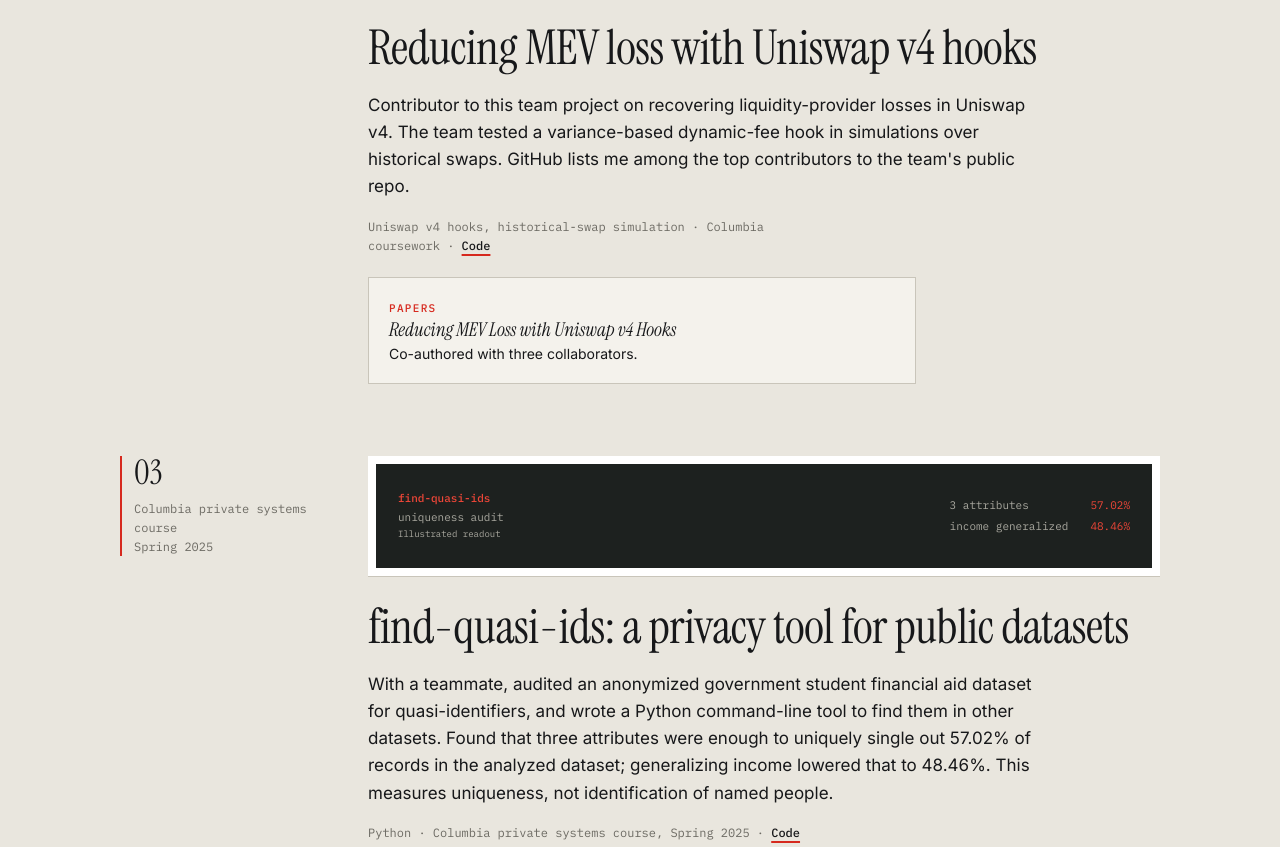
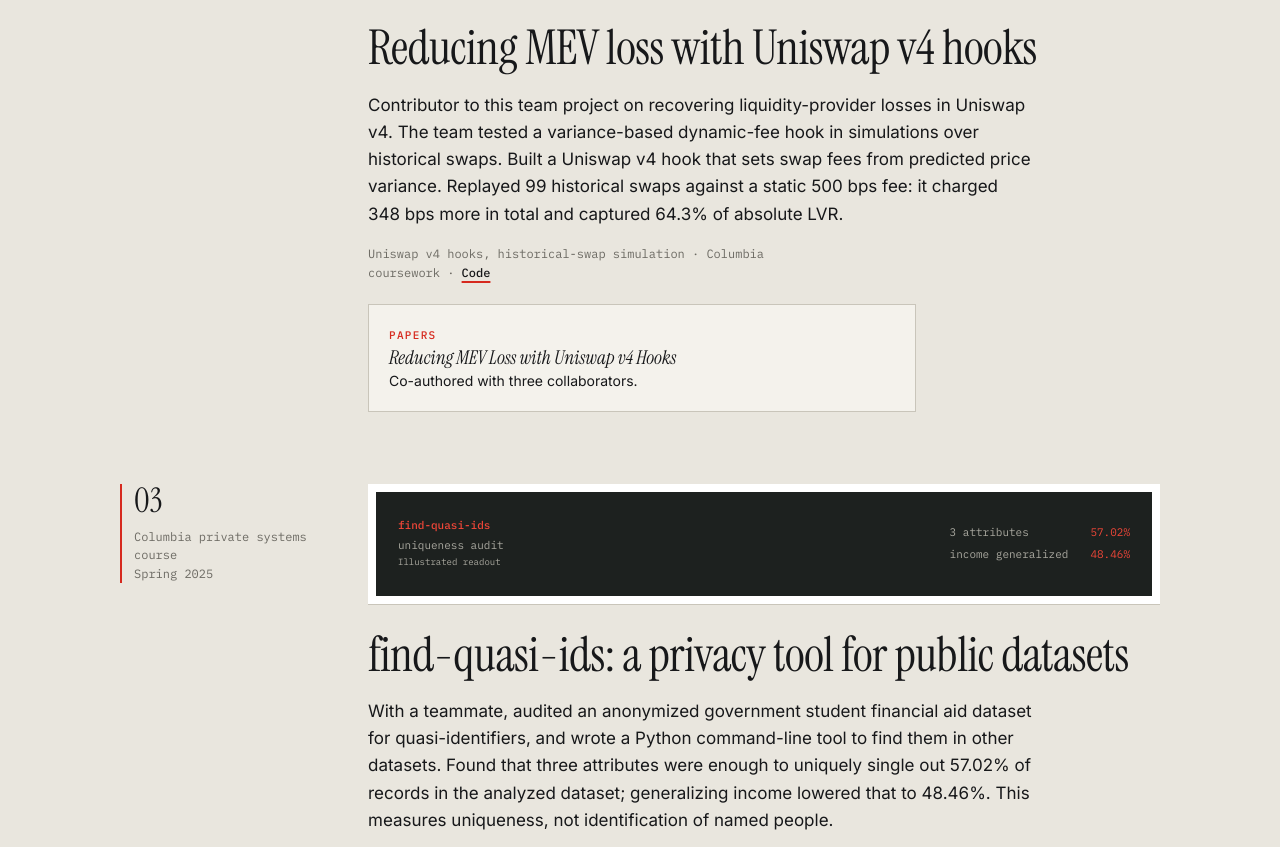
Before and after one commit to caulog/caulog.github.io, a plain HTML site: page index.html in a window 1280 px wide. Shown: the part 1413-2260 px from the top of the page. Drawn offline with Linux system fonts and the light colour scheme.

Commit message:
Update MEV project description

```diff
--- a/index.html
+++ b/index.html
@@ -115,7 +115,7 @@
 <div><div class="art hook-study" role="img" aria-label="Conceptual method diagram: historical swaps feed a variance-based hook, which sets a dynamic fee. This is not a performance result.">
 <div class="hook-step"><small>Input</small>Historical<br>swaps</div><span class="hook-arrow" aria-hidden="true">→</span><div class="hook-step focus"><small>Uniswap v4</small>Variance-based<br>hook</div><span class="hook-arrow" aria-hidden="true">→</span><div class="hook-step"><small>Method study</small>Dynamic<br>fee</div></div>
 <h3>Reducing MEV loss with Uniswap v4 hooks</h3>
-<p>Contributor to this team project on recovering liquidity-provider losses in Uniswap v4. The team tested a variance-based dynamic-fee hook in simulations over historical swaps. GitHub lists me among the top contributors to the team's public repo.</p>
+<p>Contributor to this team project on recovering liquidity-provider losses in Uniswap v4. The team tested a variance-based dynamic-fee hook in simulations over historical swaps. Built a Uniswap v4 hook that sets swap fees from predicted price variance. Replayed 99 historical swaps against a static 500 bps fee: it charged 348 bps more in total and captured 64.3% of absolute LVR.</p>
 <p class="tag">Uniswap v4 hooks, historical-swap simulation · Columbia coursework · <a href="https://github.com/justincharney/LVRHookUniswapV4">Code</a></p>
 <div class="paper"><strong>Papers</strong><br><em>Reducing MEV Loss with Uniswap v4 Hooks</em><br>Co-authored with three collaborators.</div></div></article>
 
```
